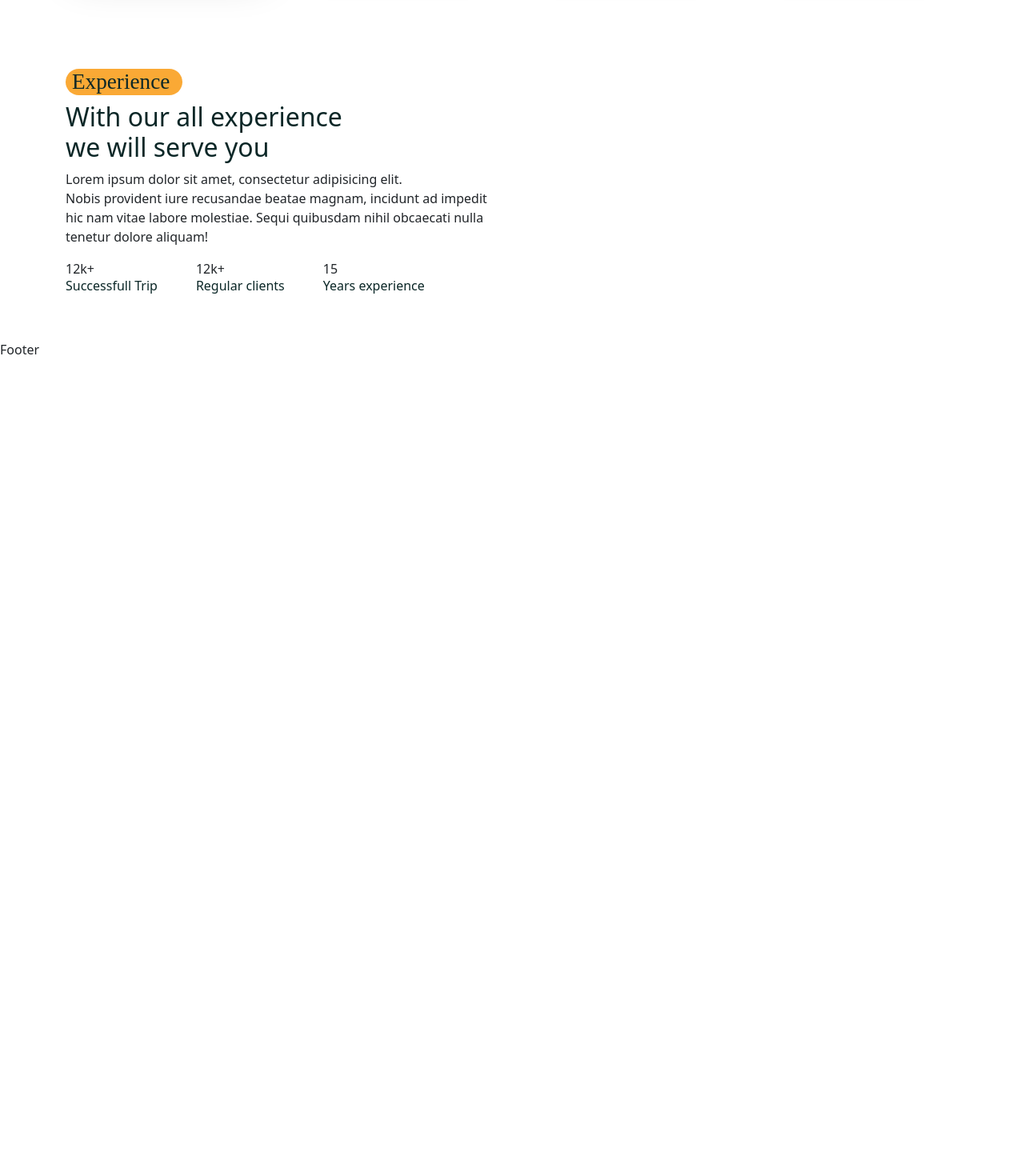
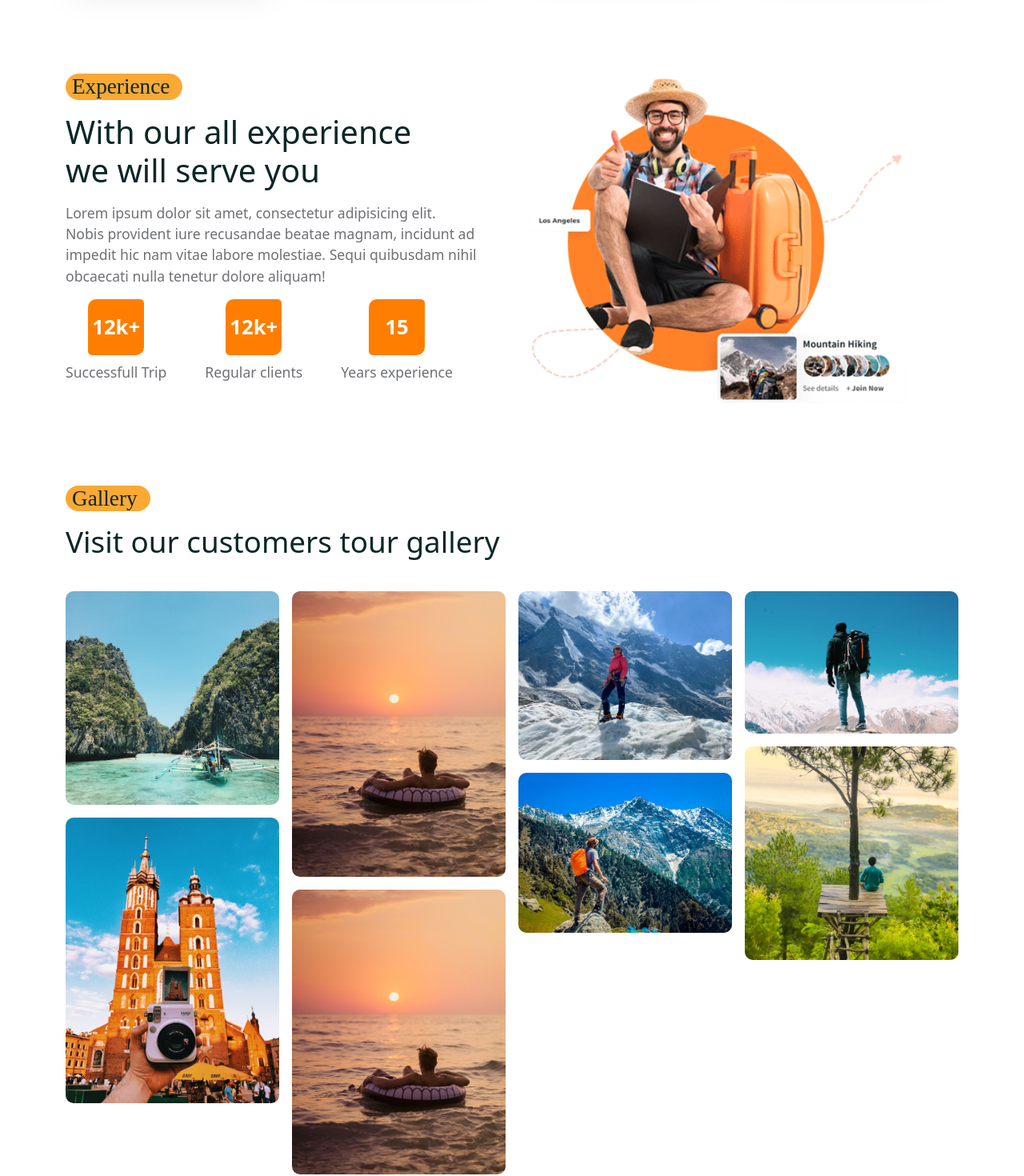
Before and after one commit to Mahmud2640/tour-management-app, a React (Create React App) app in the folder frontend/: page /home in a window 1280 px wide. Shown: the part 1920-3390 px from the top of the page at 80% size. Before the commit the page ends 2369 px from the top, so only its background shows below. Built offline with nearby package versions, Linux system fonts and the light colour scheme; a web font is replaced by a local one.

Commit message:
Add experience section and gallery to Home page, implement Masonry image gallery component, and update styles

```diff
--- /dev/null
+++ b/frontend/src/components/Image-gallery/MasonryImgesGallery.jsx
@@ -0,0 +1,23 @@
+import React from "react";
+
+import Masonry, { ResponsiveMasonry } from "react-responsive-masonry";
+import galleryImages from "./galleryImages";
+
+const MasonryImgesGallery = () => {
+  return (
+    <ResponsiveMasonry columnsCountBreakPoints={{ 350: 1, 768: 3, 992: 4 }}>
+      <Masonry gutter="1rem">
+        {galleryImages.map((item, index) => (
+          <img className="masonry_img"
+            src={item}
+            key={index}
+            alt=""
+            style={{ width: "100%", display: "block", borderRadius: "10px" }}
+          />
+        ))}
+      </Masonry>
+    </ResponsiveMasonry>
+  );
+};
+
+export default MasonryImgesGallery;
--- /dev/null
+++ b/frontend/src/components/Image-gallery/galleryImages.js
@@ -0,0 +1,20 @@
+import galleryImg01 from "../../assets/images/gallery-01.jpg";
+import galleryImg02 from "../../assets/images/gallery-02.jpg";
+import galleryImg03 from "../../assets/images/gallery-03.jpg";
+import galleryImg04 from "../../assets/images/gallery-04.jpg";
+import galleryImg05 from "../../assets/images/gallery-05.jpg";
+import galleryImg06 from "../../assets/images/gallery-06.jpg";
+import galleryImg07 from "../../assets/images/gallery-07.jpg";
+
+const galleryImages = [
+  galleryImg01,
+  galleryImg07,
+  galleryImg02,
+  galleryImg06,
+  galleryImg03,
+  galleryImg04,
+  galleryImg05,
+  galleryImg07,
+];
+
+export default galleryImages;
--- a/frontend/src/pages/Home.jsx
+++ b/frontend/src/pages/Home.jsx
@@ -4,11 +4,15 @@ import heroImg from "../assets/images/hero-img01.jpg";
 import heroImg02 from "../assets/images/hero-img02.jpg";
 import heroVideo from "../assets/images/hero-video.mp4";
 import worldImg from "../assets/images/world.png";
+import experiencImg from "../assets/images/experience.png";
+
 import Subtitle from "../shared/Subtitle";
+
 import "../styles/home.css";
 import SearchBar from "../shared/SearchBar";
 import ServiceList from "../services/ServiceList";
 import FeaturedTourList from "../components/Featured-tours/FeaturedTourList";
+import MasonryImgesGallery from "../components/Image-gallery/MasonryImgesGallery";
 const Home = () => {
   return (
     <>
@@ -116,11 +120,48 @@ const Home = () => {
                 </div>
               </div>
             </Col>
+            <Col lg="6">
+              <div className="experience_img">
+                <img src={experiencImg} alt="" />
+              </div>
+            </Col>
           </Row>
         </Container>
       </section>
 
       {/*====================  experience section end ====================*/}
+
+      {/*====================  gallery section start ====================*/}
+
+      <section>
+        <Container>
+          <Row>
+            <Col lg="12">
+              <Subtitle subtitle={"Gallery"} />
+              <h2 className="gallery_title">
+                Visit our customers tour gallery
+              </h2>
+            </Col>
+            <Col lg="12">
+              <MasonryImgesGallery />
+            </Col>
+          </Row>
+        </Container>
+      </section>
+      {/*====================  gallery section end ====================*/}
+
+      {/*====================  testimonial section start ====================*/}
+      <section>
+        <Container>
+          <Row>
+            <Col lg="12">
+              <Subtitle subtitle={"fans Love"} />
+              <h2 className="testimonial_title">What Our fans say about us</h2>
+            </Col>
+          </Row>
+        </Container>
+      </section>
+      {/*====================  testimonial section end ====================*/}
     </>
   );
 };
--- a/frontend/src/shared/tour-card.css
+++ b/frontend/src/shared/tour-card.css
@@ -86,3 +86,40 @@
 .booking_btn a:hover {
   color: #fff;
 }
+
+.featured_tour-title {
+  font-size: 2.3rem;
+  font-weight: 500;
+}
+
+.experience_content h2 {
+  font-size: 2.5rem;
+  margin-top: 1rem;
+  font-weight: 500;
+}
+
+.experience_content p {
+  font-size: 1.1rem;
+  color: var(--text-color);
+  margin-top: 1rem;
+}
+
+.counter_box span {
+  width: 70px;
+  height: 70px;
+  margin: auto;
+  display: flex;
+  align-items: center;
+  justify-content: center;
+  background: var(--primary-color);
+  color: #fff;
+  font-size: 1.6rem;
+  font-weight: 600;
+  border-radius: 10px 5px 10px 5px;
+}
+
+.counter_box h6 {
+  font-size: 1.1rem;
+  margin-top: 0.7rem;
+  color: var(--text-color);
+}
--- a/frontend/src/styles/home.css
+++ b/frontend/src/styles/home.css
@@ -47,3 +47,21 @@
   font-size: 2.3rem;
   font-weight: 500;
 }
+
+.experience_img img {
+  width: 90%;
+}
+
+.gallery_title {
+  font-size: 2.3rem;
+  margin-bottom: 2.5rem;
+  margin-top: 1rem;
+}
+
+.masonry_img {
+  transition: 0.3s;
+}
+
+.masonry_img:hover {
+  transform: scale(1.05);
+}
```
